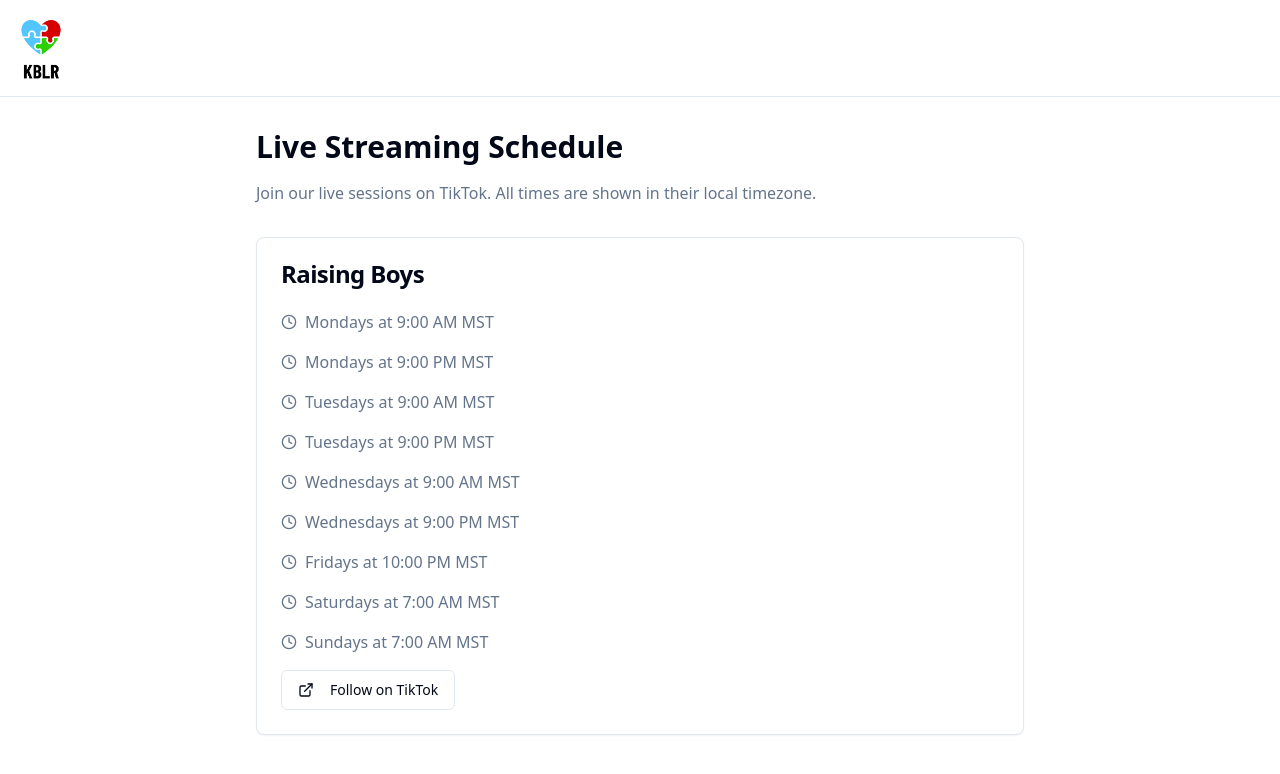
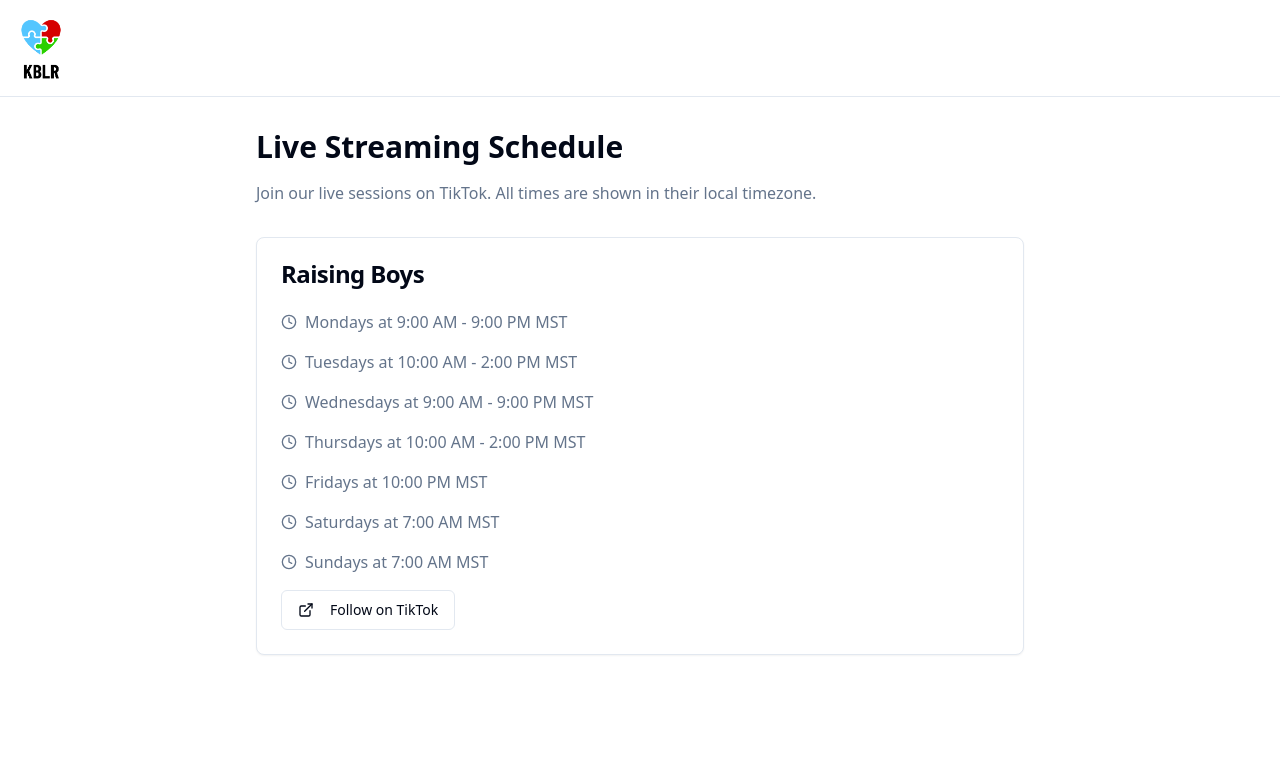
Before and after one commit to MissionSync/kingdom-business-letsroll, a React (Vite) app: page /schedule in a window 1280 px wide. Shown: the top 774 px of the page. Built offline with nearby package versions, Linux system fonts and the light colour scheme.

Commit message:
Update Schedule.tsx
Add schedule topics

```diff
--- a/src/pages/Schedule.tsx
+++ b/src/pages/Schedule.tsx
@@ -8,6 +8,7 @@ interface Creator {
   schedule: {
     day: string;
     time: string;
+    topic: string;
   }[];
 }
 
@@ -16,15 +17,13 @@ const creators: Creator[] = [
     name: "Raising Boys",
     tiktokUrl: "https://www.tiktok.com/@raising.boyskbmmg",
     schedule: [
-      { day: "Monday", time: "9:00 AM MST" },
-      { day: "Monday", time: "9:00 PM MST" },
-      { day: "Tuesday", time: "9:00 AM MST" },
-      { day: "Tuesday", time: "9:00 PM MST" },
-      { day: "Wednesday", time: "9:00 AM MST" },
-      { day: "Wednesday", time: "9:00 PM MST" },
-      { day: "Friday", time: "10:00 PM MST" },
-      { day: "Saturday", time: "7:00 AM MST" },
-      { day: "Sunday", time: "7:00 AM MST" }
+      { day: "Monday", time: "9:00 AM - 9:00 PM MST", topic: "General" },
+      { day: "Tuesday", time: "10:00 AM - 2:00 PM MST", topic: "Parenting" },
+      { day: "Wednesday", time: "9:00 AM - 9:00 PM MST", topic: "Wake the World" },
+      { day: "Thursday", time: "10:00 AM - 2:00 PM MST", topic: "Relationships" },
+      { day: "Friday", time: "10:00 PM MST", topic: "General" },
+      { day: "Saturday", time: "7:00 AM MST", topic: "General" },
+      { day: "Sunday", time: "7:00 AM MST", topic: "General" }
     ]
   }
 ];
```
